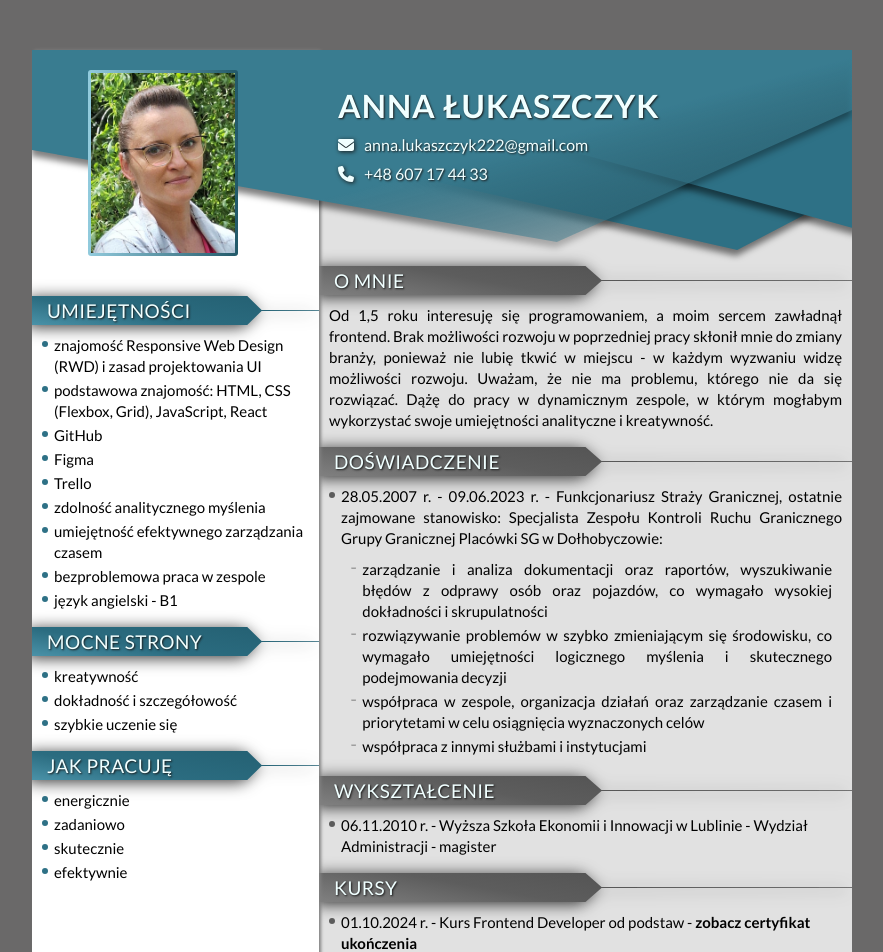
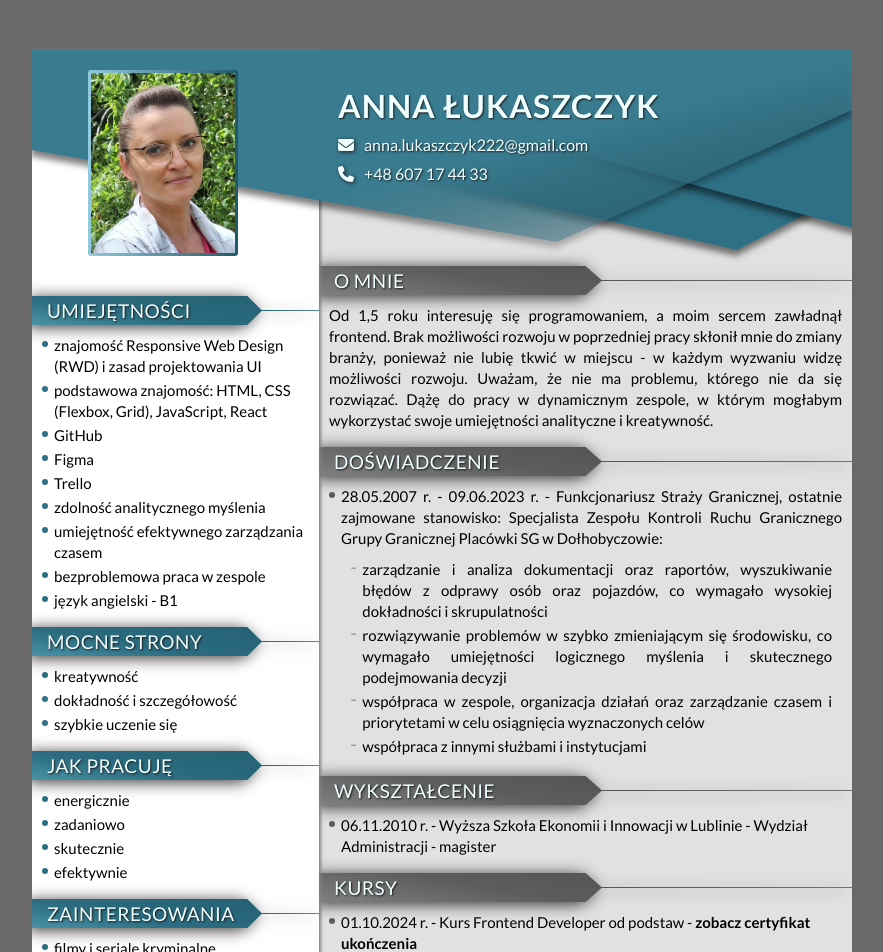
Before and after one commit to AnnaLukaszczyk/CV-AnnaLukaszczyk, a React (Create React App) app: page / in a window 1280 px wide. Shown: the top 952 px of the page, without its empty margins (198-1081 px from the left). Built offline with nearby package versions, Linux system fonts and the light colour scheme.

Commit message:
added "Zainteresowania" section

```diff
--- a/src/features/Aside/index.js
+++ b/src/features/Aside/index.js
@@ -34,5 +34,12 @@ export const Aside = () => (
 				"efektywnie"
 			]}
 		/>
+				<Section
+			name="Zainteresowania"
+			content={[
+				"filmy i seriale kryminalne, detektywistyczne i prawnicze, które angażują w rozwiązywanie spraw i analizowanie złożonych sytuacji",
+				"lubię układać puzzle, które doskonale ćwiczą pamięć i rozwijają umiejętności logicznego myślenia"
+			]}
+		/>
 	</StyledAside>
 );
```
